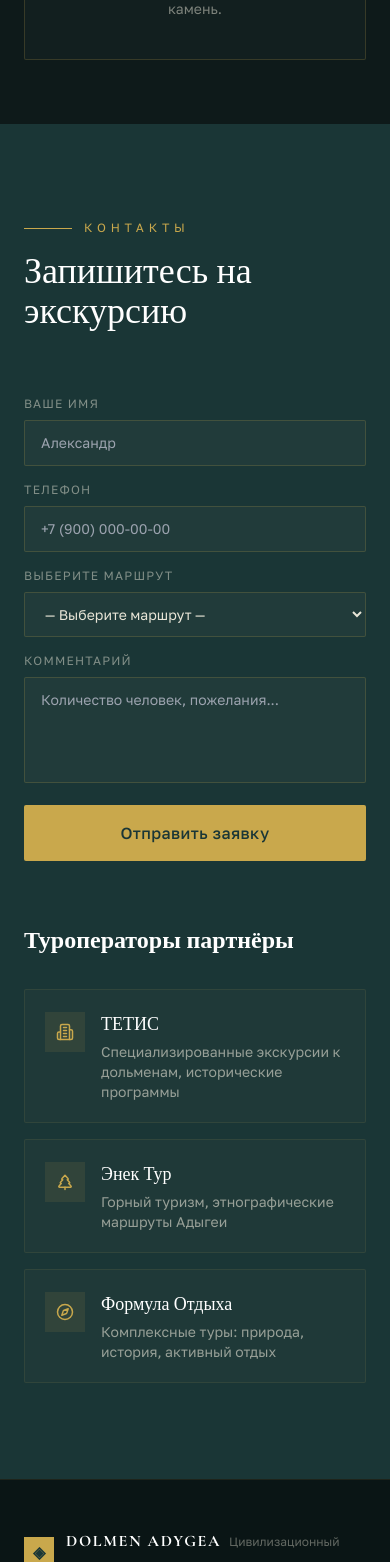
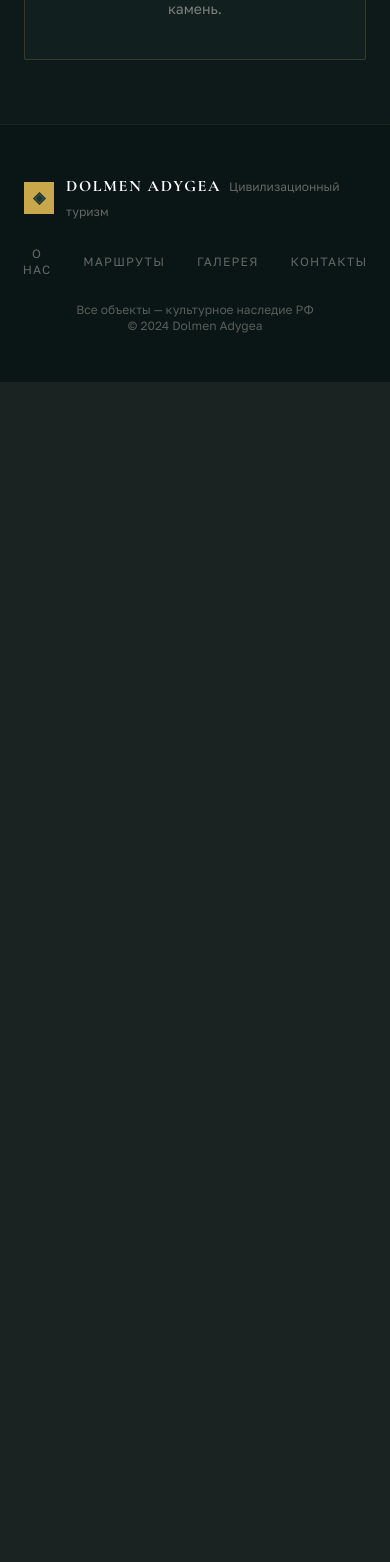
Before and after one commit to pr-poehali-dev/dolmen-tour-website, a React (Vite) app: page / in a window 390 px wide. Shown: the part 9800-11362 px from the top of the page. After the commit the page ends 10182 px from the top, so only its background shows below. Built offline with nearby package versions, Linux system fonts and the light colour scheme.

Commit message:
Remove: блок записи на экскурсию

```diff
--- a/src/pages/Index.tsx
+++ b/src/pages/Index.tsx
@@ -106,7 +106,6 @@ export default function Index() {
               { label: "Справочник гида", id: "guide" },
               { label: "Маршруты", id: "routes" },
               { label: "Галерея", id: "gallery" },
-              { label: "Контакты", id: "contacts" },
             ].map((item) => (
               <button
                 key={item.id}
@@ -138,7 +137,6 @@ export default function Index() {
               { label: "Справочник гида", id: "guide" },
               { label: "Маршруты", id: "routes" },
               { label: "Галерея", id: "gallery" },
-              { label: "Контакты", id: "contacts" },
             ].map((item) => (
               <button
                 key={item.id}
@@ -541,105 +539,7 @@ export default function Index() {
         </div>
       </section>
 
-      {/* CONTACTS */}
-      <section id="contacts" className="py-24 md:py-32" style={{ background: "var(--brand-dark)" }}>
-        <div className="max-w-7xl mx-auto px-6">
-          <div className="flex items-center gap-3 mb-4">
-            <div className="h-px w-12" style={{ background: "var(--brand-gold)" }} />
-            <span className="text-xs tracking-[0.4em] uppercase font-body" style={{ color: "var(--brand-gold)" }}>
-              Контакты
-            </span>
-          </div>
-          <h2 className="font-display text-4xl md:text-5xl font-light text-white mb-16">
-            Запишитесь на экскурсию
-          </h2>
 
-          <div className="grid lg:grid-cols-2 gap-16">
-            <div className="space-y-4">
-              <div className="grid md:grid-cols-2 gap-4">
-                <div>
-                  <label className="block text-xs font-body uppercase tracking-widest mb-2" style={{ color: "rgba(232,229,215,0.5)" }}>
-                    Ваше имя
-                  </label>
-                  <input
-                    type="text"
-                    placeholder="Александр"
-                    className="w-full px-4 py-3 font-body text-sm outline-none"
-                    style={{ background: "rgba(64,83,76,0.2)", border: "1px solid rgba(201,168,76,0.2)", borderRadius: "2px", color: "var(--brand-light)" }}
-                  />
-                </div>
-                <div>
-                  <label className="block text-xs font-body uppercase tracking-widest mb-2" style={{ color: "rgba(232,229,215,0.5)" }}>
-                    Телефон
-                  </label>
-                  <input
-                    type="tel"
-                    placeholder="+7 (900) 000-00-00"
-                    className="w-full px-4 py-3 font-body text-sm outline-none"
-                    style={{ background: "rgba(64,83,76,0.2)", border: "1px solid rgba(201,168,76,0.2)", borderRadius: "2px", color: "var(--brand-light)" }}
-                  />
-                </div>
-              </div>
-              <div>
-                <label className="block text-xs font-body uppercase tracking-widest mb-2" style={{ color: "rgba(232,229,215,0.5)" }}>
-                  Выберите маршрут
-                </label>
-                <select
-                  className="w-full px-4 py-3 font-body text-sm outline-none"
-                  style={{ background: "rgba(64,83,76,0.2)", border: "1px solid rgba(201,168,76,0.2)", borderRadius: "2px", color: "var(--brand-light)" }}
-                >
-                  <option value="" style={{ background: "var(--brand-dark)" }}>— Выберите маршрут —</option>
-                  <option style={{ background: "var(--brand-dark)" }}>Маршрут 01: Душа Каменного Леса</option>
-                  <option style={{ background: "var(--brand-dark)" }}>Маршрут 02: Тайна Горного Духа</option>
-                  <option style={{ background: "var(--brand-dark)" }}>Маршрут 03: В Сердце Заповедника</option>
-                </select>
-              </div>
-              <div>
-                <label className="block text-xs font-body uppercase tracking-widest mb-2" style={{ color: "rgba(232,229,215,0.5)" }}>
-                  Комментарий
-                </label>
-                <textarea
-                  rows={4}
-                  placeholder="Количество человек, пожелания..."
-                  className="w-full px-4 py-3 font-body text-sm outline-none resize-none"
-                  style={{ background: "rgba(64,83,76,0.2)", border: "1px solid rgba(201,168,76,0.2)", borderRadius: "2px", color: "var(--brand-light)" }}
-                />
-              </div>
-              <button
-                className="w-full py-4 font-body font-medium text-base tracking-wide transition-all duration-300 hover:opacity-90"
-                style={{ background: "var(--brand-gold)", color: "var(--brand-dark)", borderRadius: "2px" }}
-              >
-                Отправить заявку
-              </button>
-            </div>
-
-            <div>
-              <h3 className="font-display text-2xl text-white mb-8">Туроператоры партнёры</h3>
-              <div className="space-y-4">
-                {[
-                  { name: "ТЕТИС", desc: "Специализированные экскурсии к дольменам, исторические программы", icon: "Building2" },
-                  { name: "Энек Тур", desc: "Горный туризм, этнографические маршруты Адыгеи", icon: "TreePine" },
-                  { name: "Формула Отдыха", desc: "Комплексные туры: природа, история, активный отдых", icon: "Compass" },
-                ].map((op) => (
-                  <div
-                    key={op.name}
-                    className="flex items-start gap-4 p-5 transition-all duration-200 cursor-pointer hover:-translate-y-0.5"
-                    style={{ background: "rgba(64,83,76,0.15)", border: "1px solid rgba(201,168,76,0.1)", borderRadius: "2px" }}
-                  >
-                    <div className="w-10 h-10 flex items-center justify-center flex-shrink-0 mt-0.5" style={{ background: "rgba(201,168,76,0.1)", color: "var(--brand-gold)" }}>
-                      <Icon name={op.icon} size={18} />
-                    </div>
-                    <div>
-                      <div className="font-display text-lg text-white mb-1">{op.name}</div>
-                      <div className="font-body text-sm" style={{ color: "rgba(232,229,215,0.6)" }}>{op.desc}</div>
-                    </div>
-                  </div>
-                ))}
-              </div>
-            </div>
-          </div>
-        </div>
-      </section>
 
       {/* FOOTER */}
       <footer style={{ background: "#0a1515", borderTop: "1px solid rgba(201,168,76,0.1)" }} className="py-12">
```
